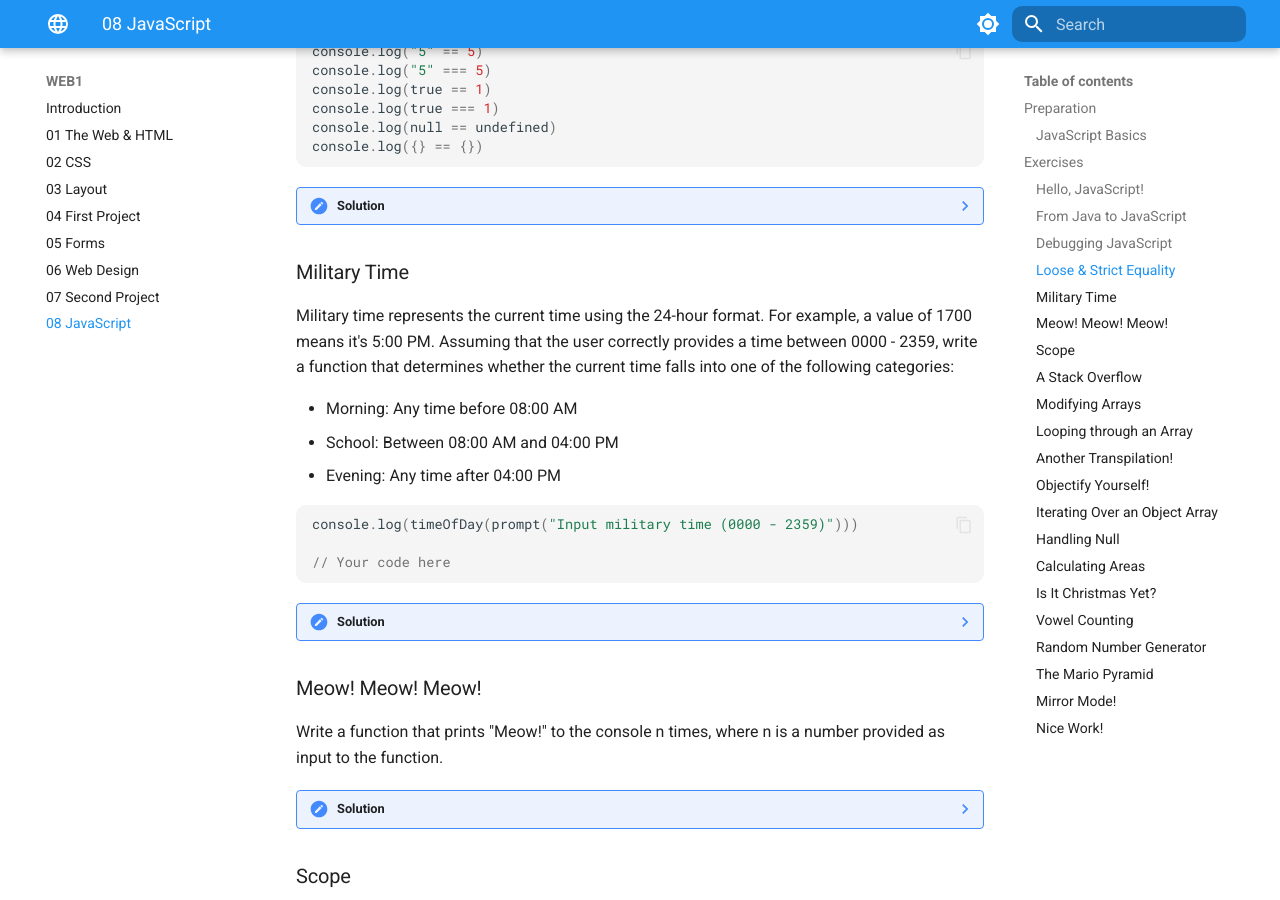
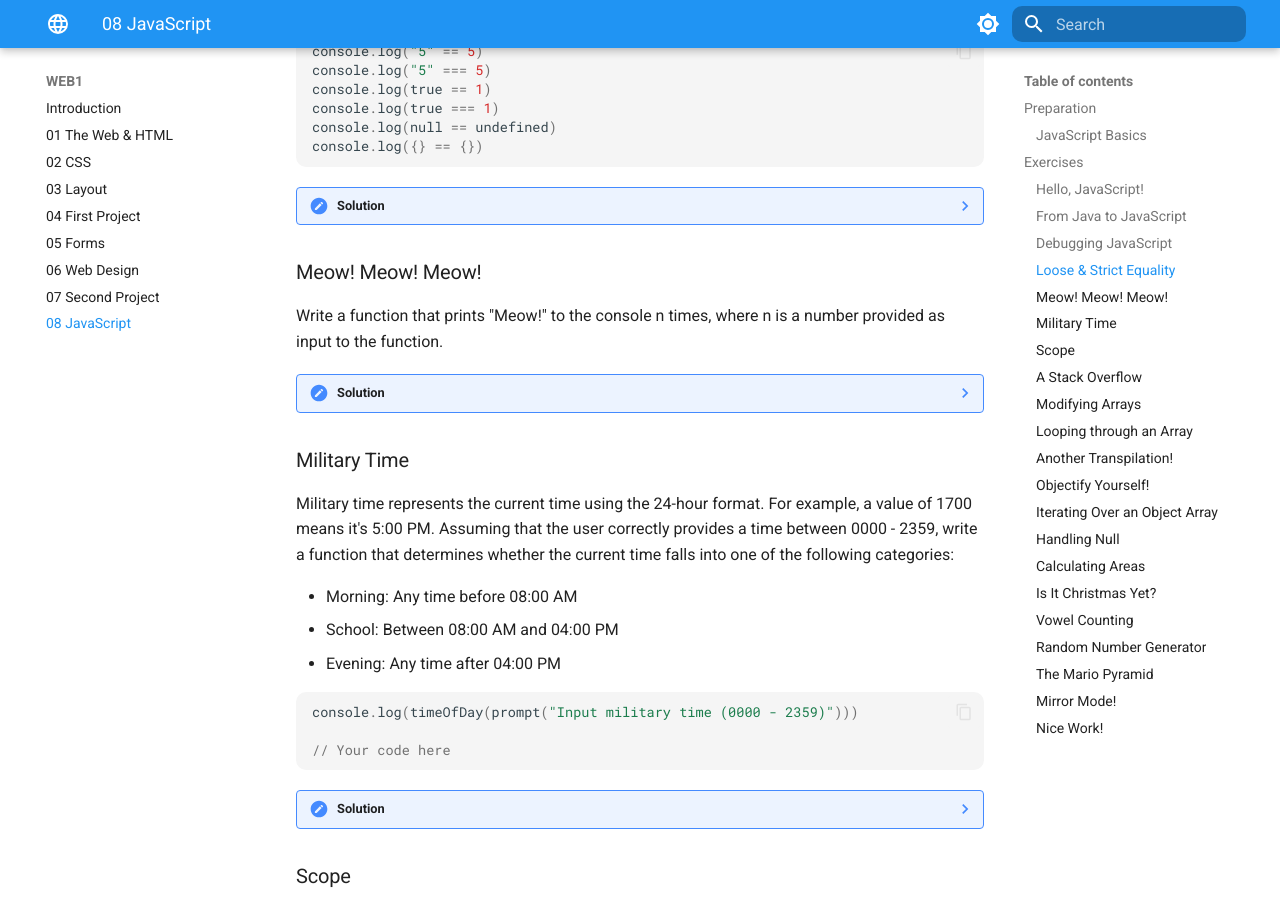
Before and after one commit to KasperKnop/WEB1, an MkDocs documentation site: the page built from docs/08-javascript.md, in a window 1280 px wide and 900 px high, scrolled down 2409 px. Built offline with MkDocs 1.6.1 and Material for MkDocs 9.7.7, drawn with Linux system fonts in a browser that asks for light colours; emoji names are drawn with the system emoji font; comment, search, counter and statistics services are not loaded; some of the changed lines change nothing that is shown.

Commit message:
Update 08-javascript.md

````diff
--- a/docs/08-javascript.md
+++ b/docs/08-javascript.md
@@ -130,6 +130,19 @@ console.log({} == {})
     console.log({} == {}) // false
     ```
 
+### Meow! Meow! Meow!
+
+Write a function that prints "Meow!" to the console n times, where n is a number provided as input to the function.
+
+??? note "Solution"
+    ```js
+    function meowing(n) {
+        for(let i = 0; i < n ; i++) {
+            console.log("Meow!")
+        }
+    }
+    ```
+
 ### Military Time
 
 Military time represents the current time using the 24-hour format. For example, a value of 1700 means it's 5:00 PM.
@@ -156,19 +169,6 @@ console.log(timeOfDay(prompt("Input military time (0000 - 2359)")))
             return "School"
         } else {
             return "Evening"
-        }
-    }
-    ```
-
-### Meow! Meow! Meow!
-
-Write a function that prints "Meow!" to the console n times, where n is a number provided as input to the function.
-
-??? note "Solution"
-    ```js
-    function meowing(n) {
-        for(let i = 0; i < n ; i++) {
-            console.log("Meow!")
         }
     }
     ```
````
